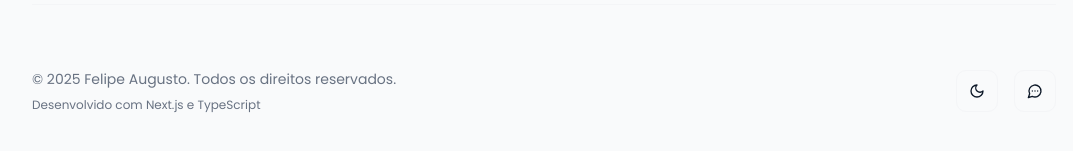
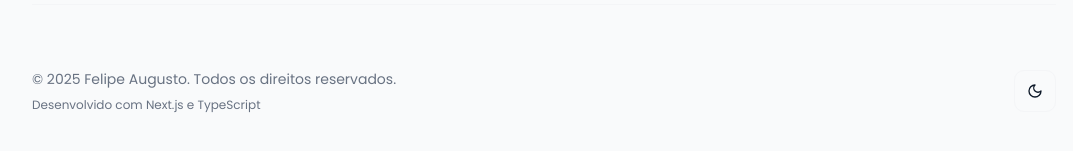
Before and after one commit to imfelipedev/website-portfolio-new, a Next.js app: page / in a window 1280 px wide. Shown: the part 4419-4570 px from the top of the page, without its empty margins (96-1169 px from the left). Built offline with nearby package versions, Linux system fonts and the light colour scheme.

Commit message:
:reycle: refactor: button removed useless

```diff
--- a/src/app/(public)/page.tsx
+++ b/src/app/(public)/page.tsx
@@ -409,10 +409,6 @@ export default function Home() {
                             >
                                 {isDark ? <Sun size={16} color="currentColor" /> : <Moon size={16} color="currentColor" />}
                             </button>
-
-                            <button className="group p-3 rounded-lg border border-border hover:border-muted-foreground/50 transition-all duration-300">
-                                <MessageCircleMore size={16} color="currentColor" />
-                            </button>
                         </div>
                     </div>
                 </footer>
```
